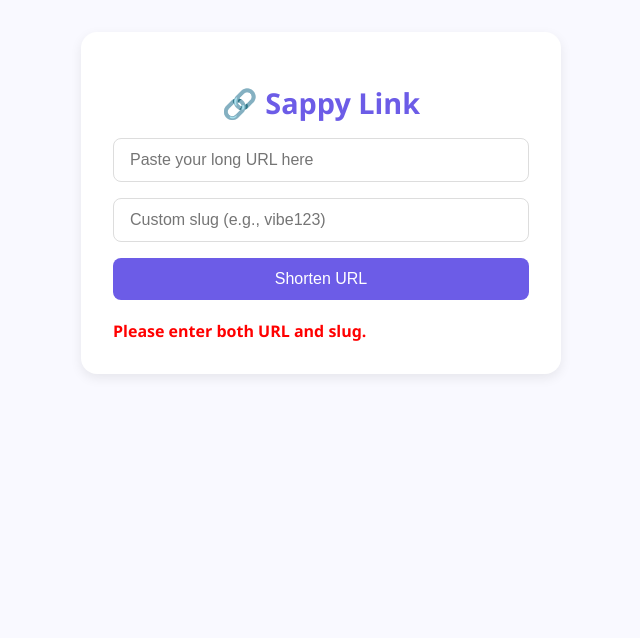
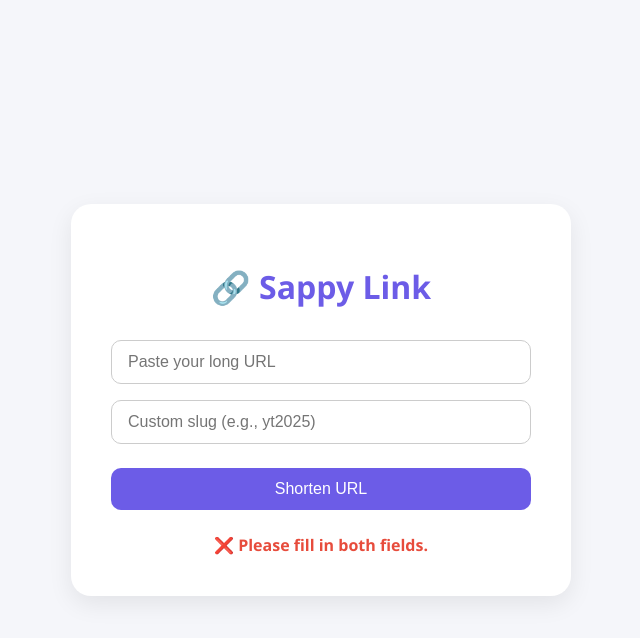
Before and after one commit to saswatpatra/SappyLink, a plain HTML site: page index.html in a window 1280 px wide. Both pictures are taken after a click on the button "Shorten URL". Shown: the whole page, without its empty margins (319-959 px from the left). Drawn offline with Linux system fonts and the light colour scheme.

Commit message:
Update index.html

```diff
--- a/index.html
+++ b/index.html
@@ -1,87 +1,128 @@
 <!DOCTYPE html>
-<html lang="en">
+<html lang="="en">
 <head>
   <meta charset="UTF-8" />
-  <meta name="viewport" content="width=device-width, initial-scale=1.0">
+  <meta name="viewport" content="width=device-width, initial-scale=1.0" />
   <title>Sappy Link 🔗</title>
   <style>
     :root {
       --primary: #6c5ce7;
-      --bg: #f9f9ff;
-      --text: #333;
-      --border: #ddd;
+      --background: #f5f6fa;
+      --text: #2f3542;
+      --error: #e74c3c;
+      --success: #2ecc71;
     }
+
     * {
       box-sizing: border-box;
     }
+
     body {
+      margin: 0;
       font-family: 'Segoe UI', sans-serif;
-      background: var(--bg);
+      background-color: var(--background);
       color: var(--text);
-      margin: 0;
-      padding: 2rem;
       display: flex;
+      align-items: center;
       justify-content: center;
+      min-height: 100vh;
     }
+
     .container {
-      background: #fff;
-      padding: 2rem;
-      border-radius: 16px;
-      box-shadow: 0 4px 12px rgba(0,0,0,0.08);
-      max-width: 480px;
-      width: 100%;
+      background: white;
+      padding: 2.5rem;
+      border-radius: 20px;
+      box-shadow: 0 8px 24px rgba(0,0,0,0.08);
+      max-width: 500px;
+      width: 90%;
+      text-align: center;
     }
+
     h1 {
       color: var(--primary);
-      font-size: 1.8rem;
-      margin-bottom: 1rem;
-      text-align: center;
+      margin-bottom: 1.5rem;
+      font-size: 2rem;
     }
+
     input {
       width: 100%;
       padding: 0.75rem 1rem;
-      margin-bottom: 1rem;
-      border: 1px solid var(--border);
-      border-radius: 8px;
+      margin: 0.5rem 0;
+      border-radius: 10px;
+      border: 1px solid #ccc;
       font-size: 1rem;
+      transition: 0.2s ease;
     }
+
+    input:focus {
+      border-color: var(--primary);
+      outline: none;
+    }
+
     button {
       width: 100%;
       padding: 0.75rem 1rem;
-      background: var(--primary);
+      margin-top: 1rem;
+      font-size: 1rem;
+      background-color: var(--primary);
       color: white;
-      font-size: 1rem;
       border: none;
-      border-radius: 8px;
+      border-radius: 10px;
       cursor: pointer;
       transition: background 0.2s ease;
     }
+
     button:hover {
-      background: #5a4bd6;
+      background-color: #574bda;
     }
+
     #short-url {
-      margin-top: 1.25rem;
+      margin-top: 1.5rem;
       font-weight: bold;
-      color: green;
-      word-break: break-all;
+      word-break: break-word;
+      font-size: 1rem;
     }
+
+    .success {
+      color: var(--success);
+    }
+
+    .error {
+      color: var(--error);
+    }
+
     a {
       color: var(--primary);
       text-decoration: none;
     }
+
     a:hover {
       text-decoration: underline;
+    }
+
+    .loader {
+      border: 5px solid #eee;
+      border-top: 5px solid var(--primary);
+      border-radius: 50%;
+      width: 40px;
+      height: 40px;
+      animation: spin 1s linear infinite;
+      margin-bottom: 1rem;
+    }
+
+    @keyframes spin {
+      0% { transform: rotate(0deg); }
+      100% { transform: rotate(360deg); }
     }
   </style>
 </head>
 <body>
 
-  <div class="container">
+  <div class="container" id="main-ui">
     <h1>🔗 Sappy Link</h1>
-    <input type="text" id="long-url" placeholder="Paste your long URL here">
-    <input type="text" id="custom-slug" placeholder="Custom slug (e.g., vibe123)">
+    <input type="text" id="long-url" placeholder="Paste your long URL" />
+    <input type="text" id="custom-slug" placeholder="Custom slug (e.g., yt2025)" />
     <button id="shorten-btn">Shorten URL</button>
-
     <div id="short-url"></div>
   </div>
 
@@ -101,14 +142,20 @@
     const app = initializeApp(firebaseConfig);
     const db = getFirestore(app);
 
-    async function shorten() {
-      const longUrl = document.getElementById("long-url").value.trim();
-      const slug = document.getElementById("custom-slug").value.trim();
-      const output = document.getElementById("short-url");
+    const shortenBtn = document.getElementById("shorten-btn");
+    const longUrlInput = document.getElementById("long-url");
+    const slugInput = document.getElementById("custom-slug");
+    const resultBox = document.getElementById("short-url");
+
+    shortenBtn.addEventListener("click", async () => {
+      const longUrl = longUrlInput.value.trim();
+      const slug = slugInput.value.trim();
+      resultBox.className = "";
+      resultBox.textContent = "";
 
       if (!longUrl || !slug) {
-        output.style.color = "red";
-        output.innerText = "Please enter both URL and slug.";
+        resultBox.className = "error";
+        resultBox.textContent = "❌ Please fill in both fields.";
         return;
       }
 
@@ -116,28 +163,39 @@
       const exists = await getDoc(ref);
 
       if (exists.exists()) {
-        output.style.color = "red";
-        output.innerText = "This slug is already taken. Try another.";
+        resultBox.className = "error";
+        resultBox.textContent = "❌ This slug is already taken.";
         return;
       }
 
       await setDoc(ref, { url: longUrl });
       const shortUrl = `${location.origin}/${slug}`;
-      output.style.color = "green";
-      output.innerHTML = `✅ Short link: <a href="${shortUrl}" target="_blank">${shortUrl}</a>`;
-    }
+      resultBox.className = "success";
+      resultBox.innerHTML = `✅ Short link created: <a href="${shortUrl}" target="_blank">${shortUrl}</a>`;
 
-    // Bind button click (fix for module scope)
-    document.getElementById("shorten-btn").addEventListener("click", shorten);
+      longUrlInput.value = "";
+      slugInput.value = "";
+    });
 
-    // Redirect if on a short link
+    // Auto-redirect on slug visit
     const path = window.location.pathname.slice(1);
-    if (path && !path.includes(".")) { // avoids triggering on favicon or other file paths
+    if (path && !path.includes(".")) {
+      document.body.innerHTML = `
+        <div style="display:flex;flex-direction:column;justify-content:center;align-items:center;height:100vh;text-align:center;">
+          <div class="loader"></div>
+          <p>🔄 Redirecting to your link...</p>
+        </div>
+      `;
       (async () => {
         const ref = doc(db, "links", path);
         const snap = await getDoc(ref);
         if (snap.exists()) {
           window.location.href = snap.data().url;
+        } else {
+          document.body.innerHTML = `
+            <h2 style="text-align:center;color:var(--error);margin-top:2rem;">
+              ❌ Link not found.<br><a href="/" style="color:var(--primary);">Go back to Sappy Link</a>
+            </h2>`;
         }
       })();
     }
```
